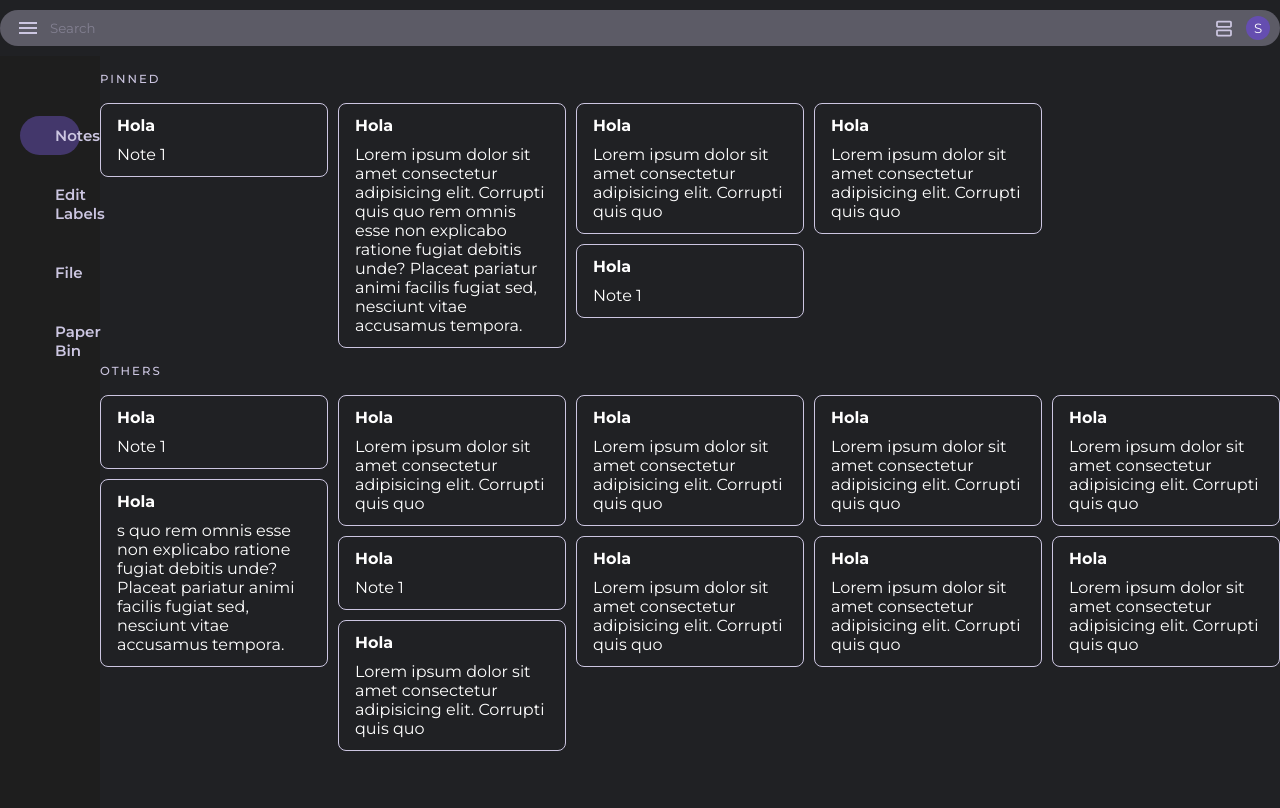
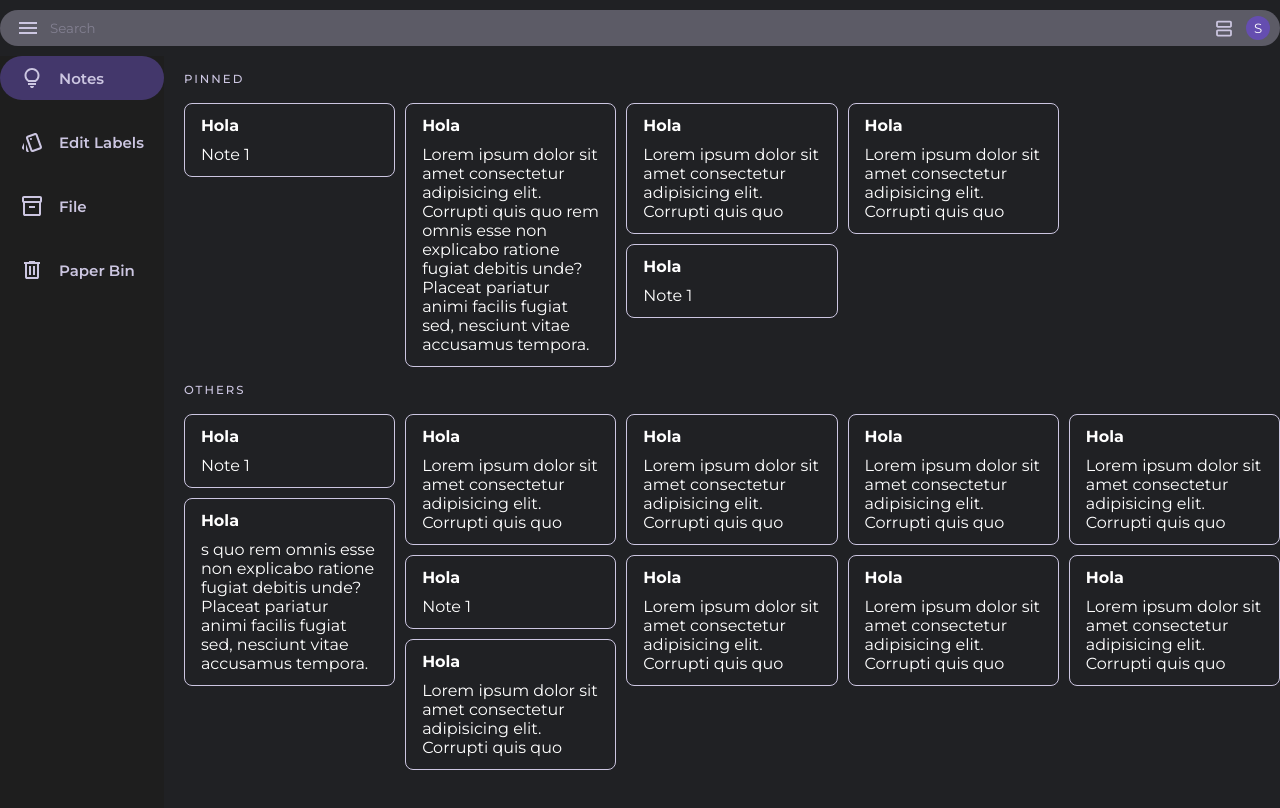
Before and after one commit to ShermanPI/Keeper, a React (Vite) app: page /home in a window 1280 px wide. Shown: the top 808 px of the page. Built offline with nearby package versions, Linux system fonts and the light colour scheme.

Commit message:
style: :art: can shrink the side menu

```diff
--- a/src/assets/styles/pages/home.css
+++ b/src/assets/styles/pages/home.css
@@ -24,9 +24,6 @@ body {
     padding: 0;
   }
 
-  .dashboard-container{
-    gap: 0rem;
-  }
 }
 
 .all-notes-container{
--- a/src/components/Category/assets/style/category.css
+++ b/src/components/Category/assets/style/category.css
@@ -4,18 +4,26 @@
   align-items: center;
   padding: 1rem 2rem;
   gap: 1.5rem;
+  border-radius: 3rem;
+
 }
 
 .categories-list li {
   list-style: none;
 }
 
+.menu-category:hover{
+  background-color: rgba(255, 255, 255, 0.125);
+  cursor: pointer;
+}
+
 .menu-category h2 {
   font-weight: 600;
+  white-space: nowrap;
+  user-select: none;
 }
 
 .menu-category.selected {
-  border-radius: 3rem;
   background-color: var(--light-primary-color);
 }
 
@@ -24,4 +32,19 @@
   justify-content: center;
   align-items: center;
   width: clamp(2.1rem, 3.2vw, 2.4rem);
+  min-width: 2.1rem;
 }
+
+@media only screen and (min-width: 768px) {
+  .menu-category{
+    border-radius: 0px 3rem 3rem 0px;
+    margin-bottom: 0rem;
+    overflow: hidden;
+    padding: 1rem 3rem;
+    transition: all 0.4s ease;
+  }
+
+  .category-icon-container{
+    min-width: 24px;
+  }
+}
--- a/src/components/SideMenu/assets/styles/sideMenu.css
+++ b/src/components/SideMenu/assets/styles/sideMenu.css
@@ -5,8 +5,7 @@
   width: 100%;
   height: 100vh;
   background-color: #ccc6e140;
-    transition: all 0.5s ease;
-
+  transition: all 0.4s ease;
 }
 
 .categories-menu.hidden {
@@ -22,14 +21,12 @@
   padding: 6rem 2rem;
   display: flex;
   flex-direction: column;
-  transition: all 0.5s ease;
-
+  transition: all 0.4s ease;
 }
 
 .categories-section.hidden{
   transform: translateX(-100%);
 }
-
 
 .logo-text {
   width: 100%;
@@ -51,25 +48,29 @@
 @media only screen and (min-width: 768px) {
 
   .categories-menu {
+    width: min-content;
     position: relative;
-    width: 30rem;
-    min-width: 30rem;
-    /* transition: none; */
     background-color: transparent;
   }
 
   .categories-menu.hidden {
     opacity: 1;
     visibility: visible;
-    width: 10rem;
-    min-width: 10rem;
+    pointer-events: all;
   }
 
   .categories-section.hidden{
     transform: none;
   }
 
+  .categories-section.hidden .menu-category{
+    margin-left: 2rem;
+    padding: 1rem;
+    border-radius: 5rem;
+  }
+
   .categories-section {
+    padding: 0px;
     width: 100%;
   }
 
```
Lines whose indentation alone changed are shown as unchanged.
